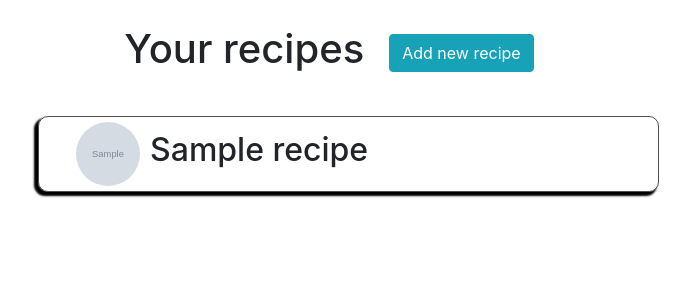
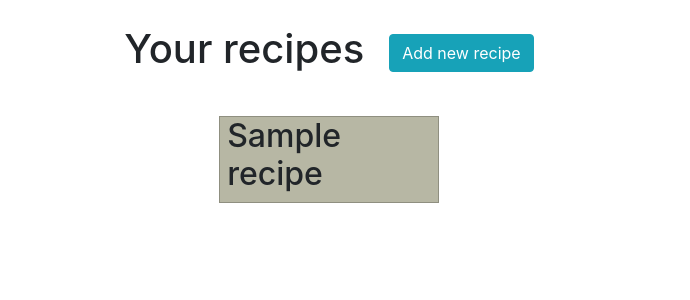
Before and after one commit to HappyUmlaut/menu_maker, a Flask app: page /recipes in a window 1280 px wide. Shown: the part 88-388 px from the top of the page, without its empty margins (311-1001 px from the left). Run offline with Flask 2, Linux system fonts and the light colour scheme; a user stored in the database is signed in; tables that the repository leaves empty hold one stand-in row (values such as "Sample post"); grey boxes marked "Sample" are stand-in pictures; some libraries are stand-ins or nearby versions.

Commit message:
Change database schema Database doesn't accept images for the recipes anymore. This will make it easier to style the front end.
I'm experimenting with showing the saved recipes in different formats,
to see which of them looks best.

I'll continue to do this on future commits.

```diff
--- a/app/__init__.py
+++ b/app/__init__.py
@@ -10,9 +10,5 @@ db = SQLAlchemy(app)
 migrate = Migrate(app, db)
 login = LoginManager(app)
 
-UPLOAD_FOLDER = 'app/static/images/recipe_images'
-ALLOWED_EXTENSIONS = set(['png', 'jpg', 'jpeg'])
-
-app.config['UPLOAD_FOLDER'] = UPLOAD_FOLDER
 
 from app import routes, models
--- a/app/routes.py
+++ b/app/routes.py
@@ -1,7 +1,7 @@
 from app import app
 from app import db
 from flask_login import current_user, login_user, logout_user
-from app.models import User, Ingredient, Recipe, RecipePicture, Menu
+from app.models import User, Ingredient, Recipe, Menu
 from flask import redirect, flash, url_for, render_template, request, session
 from app.forms import LoginForm, RegistrationForm
 from sys import stderr
@@ -77,13 +77,13 @@ def new_menu():
                     continue
 
                 # Get data for every recipe in the curren menu being iterated
-                name, image = db.session.query(Recipe.name, RecipePicture.filename).join(RecipePicture).filter(Recipe.id == recipe_id).all()[0]
+                name = db.session.query(Recipe.name).filter(Recipe.id == recipe_id).all()[0]
 
                 # Since it is a dictionary, identical names will overwrite. Add a space to indicate 'repeated'
                 while name in current_menu:
                     name = name + ' '
 
-                current_menu[name] = image
+                # current_menu[name] = image
 
             # Add current menu to full list of menus
             menus.append(current_menu)
@@ -140,32 +140,32 @@ def new_recipe():
                 db.session.add(next_ingredient)
 
             # Check if an image was uploaded
-            if 'image' in request.files and request.files['image'].filename != '':
-                file = request.files['image']
-                filename, extension = file.filename.split('.')
-                file.filename = recipe_name + '_user-' + username + '.' + extension
+            # if 'image' in request.files and request.files['image'].filename != '':
+            #     file = request.files['image']
+            #     filename, extension = file.filename.split('.')
+            #     file.filename = recipe_name + '_user-' + username + '.' + extension
 
-                # Create a secure filename
-                filename = secure_filename(file.filename)
+            #     # Create a secure filename
+            #     filename = secure_filename(file.filename)
 
-                # Check if user directory for images exist. If not, create it
-                if not os.path.isdir('app/static/images/recipe_images/' + username):
-                    os.mkdir('app/static/images/recipe_images/' + username)
+                # # Check if user directory for images exist. If not, create it
+                # if not os.path.isdir('app/static/images/recipe_images/' + username):
+                #     os.mkdir('app/static/images/recipe_images/' + username)
 
-                # Save image
-                file.save(os.path.join(os.path.join(app.config['UPLOAD_FOLDER'], username + '/'), filename))
+                # # Save image
+                # file.save(os.path.join(os.path.join(app.config['UPLOAD_FOLDER'], username + '/'), filename))
 
-                # Add image location to database
-                file_location = '/images/recipe_images/' + username + '/' + filename
+                # # Add image location to database
+                # file_location = '/images/recipe_images/' + username + '/' + filename
 
-                # Add image to database
-                image = RecipePicture(recipe = recipe, filename = file_location)
+                # # Add image to database
+                # image = RecipePicture(recipe = recipe, filename = file_location)
 
-            else:
-                file_location = '/images/recipe_images/image-placeholder.png'
-                image = RecipePicture(recipe = recipe, filename = file_location)
+            # else:
+                # file_location = '/images/recipe_images/image-placeholder.png'
+                # image = RecipePicture(recipe = recipe, filename = file_location)
 
-            db.session.add(image)
+            # db.session.add(image)
 
             # Commit session to database
             db.session.commit()
@@ -213,15 +213,15 @@ def show_recipes():
 
         # Create dictionary to hold all ingredients for each recipe
         full_recipes = {}
-        recipe_images = []
+        # recipe_images = []
         # Since query returns a named tuple, unpack tuple in for loop to use recipe name directly
         for recipe, in recipes:
             full_recipes[recipe] = db.session.query(Ingredient.quantity, Ingredient.name).filter(Ingredient.recipe_id.in_(db.session.query(Recipe.id).filter(Recipe.name==recipe))).all()[0]
 
              # Get image for recipe
-            recipe_images.append(db.session.query(RecipePicture.filename).filter(RecipePicture.recipe_id.in_(db.session.query(Recipe.id).filter(Recipe.name==recipe).filter(Recipe.user_id==user_id))).all()[0])
+            # recipe_images.append(db.session.query(RecipePicture.filename).filter(RecipePicture.recipe_id.in_(db.session.query(Recipe.id).filter(Recipe.name==recipe).filter(Recipe.user_id==user_id))).all()[0])
 
-        return render_template('recipes.html', recipes=full_recipes, recipe_images = recipe_images)
+        return render_template('recipes.html', recipes=full_recipes)
     else:
         if 'recipes' not in session:
             session['recipes'] = []
--- a/app/static/css/recipes.css
+++ b/app/static/css/recipes.css
@@ -1,15 +1,11 @@
 .recipe-wraper{
-  display: flex;
-  margin: 10px auto;
-  width: 50%;
-  padding-left: 3%;
-  flex-wrap: wrap;
-  flex-direction: row;
-  justify-content: flex-start;
+  display: inline-block;
+  margin: 10px 10px;
+  width: auto;
   align-items: center;
-  border: rgba(0, 0, 0, 0.699) 1px solid;
-  border-radius: 10px;
-  box-shadow: -3px 3px 2px 1px black;
+  padding: 0 3%;
+  border: #8f8f80 1px solid;
+  background-color: #b7b7a4;
 }
 
 .recipe-image{
@@ -27,9 +23,13 @@
   justify-content: center;
 }
 
+.recipe{
+  margin: 0 0;
+}
+
 #recipes-list{
-  padding-left: 3vw;
-  width: 100vw;
+  margin: 0 auto;
+  width: max-content;
   min-width: 180px;
 }
 
--- a/app/templates/new_recipe.html
+++ b/app/templates/new_recipe.html
@@ -35,9 +35,6 @@
     <form action="/new_recipe" method="POST" id="ingredients-box" onsubmit="return addRecipeName()"
       enctype=multipart/form-data>
       <div class="wraper" id="buttons-container">
-        {% if current_user.is_authenticated %}
-          <input type="file" name="image" accept="image/png, image/jpeg">
-        {% endif %}
       </div>
     </form>
   </div>
--- a/app/templates/recipes.html
+++ b/app/templates/recipes.html
@@ -15,27 +15,27 @@
       </button>
     </form>
   </div>
-  {% if recipes and recipe_images %}
+
+  {% if recipes and current_user.is_authenticated %}
     <div id="recipes-list">
-    {% for recipe, ingredients in recipes.items() %}
+    {% for recipe in recipes %}
       <div class="recipe-wraper">
-        <img class="recipe-image" src="{{url_for('static', filename = recipe_images[loop.index0][0])}}" alt="Placeholder">
         <p class="h2">
           {{ recipe }}
         </p>
       </div>
     {% endfor %}
     </div>
-  {% elif recipes and not recipe_images %}
+  {% elif session['recipes'] %}
     <div id="recipes-list">
-    {% for recipe in recipes %}
-      <div class="recipe-wraper">
-        <p class="h2">
-          {{ recipe['name'] }}
-        </p>
-      </div>
-    {% endfor %}
+      <ul>
+        {% for recipe in session['recipes'] %}
+            <li class="recipe h2">
+              {{ recipe['name'] }}
+            </li>
+        {% endfor %}
+      </ul>
     </div>
+  {% endif %}
 
-  {% endif %}
 {% endblock %}
```
Also changed, not shown: app/models.py (+0 -10 lines), migrations/versions/b9b4306269b1_remove_recipepicture.py (renamed from migrations/versions/4f9250fc7d8c_.py, +4 -11 lines), app.db.
